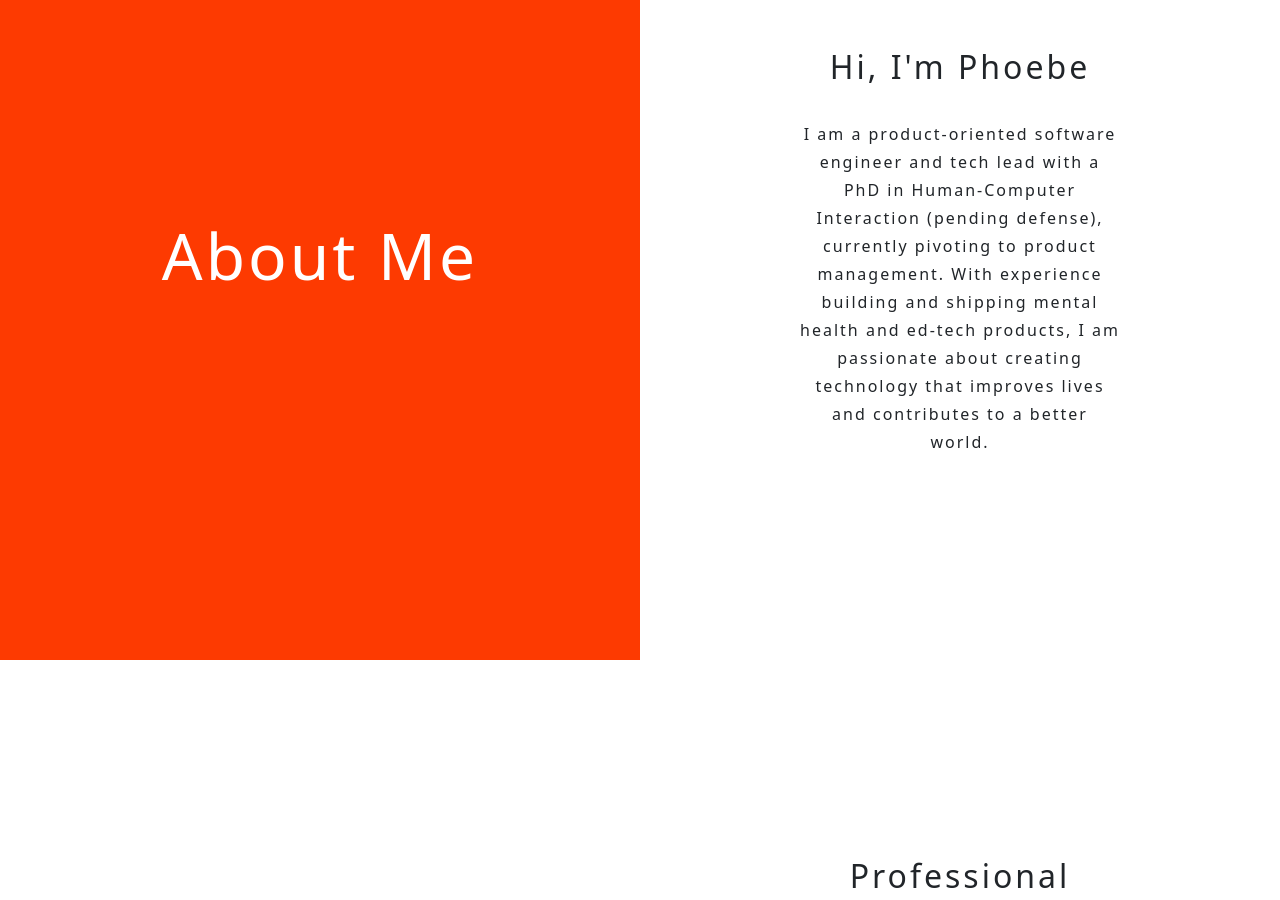
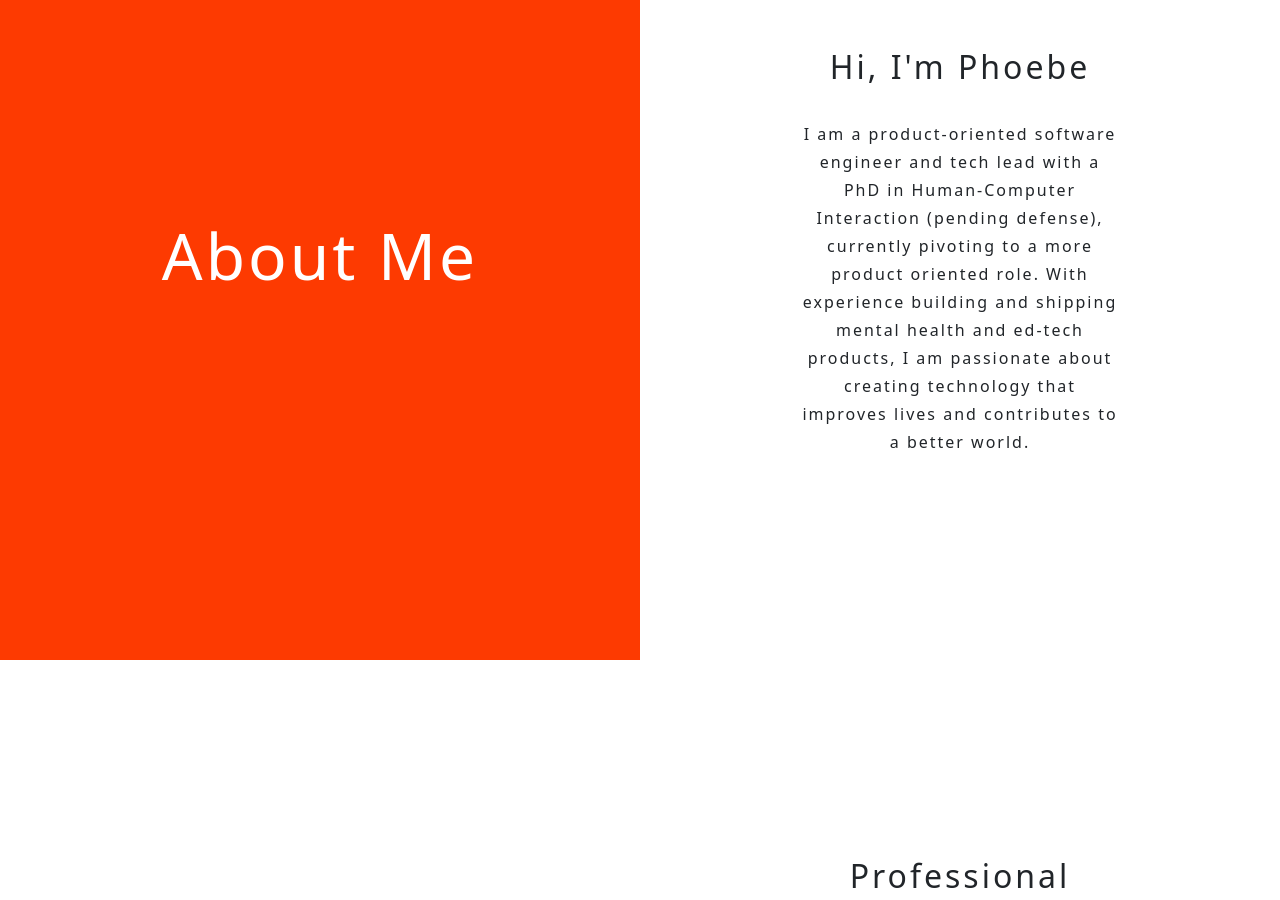
Before and after one commit to phoenixfire07/my-app, a React (Create React App) app: page / in a window 1280 px wide. Shown: the part 940-1840 px from the top of the page. Built offline with nearby package versions, Linux system fonts and the light colour scheme.

Commit message:
Update about.js

```diff
--- a/src/data/about.js
+++ b/src/data/about.js
@@ -1,7 +1,7 @@
 export const aboutData = [
   {
     "title":"Hi, I'm Phoebe",
-    "blurb":"I am a product-oriented software engineer and tech lead with a PhD in Human-Computer Interaction (pending defense), currently pivoting to product management. With experience building and shipping mental health and ed-tech products, I am passionate about creating technology that improves lives and contributes to a better world."
+    "blurb":"I am a product-oriented software engineer and tech lead with a PhD in Human-Computer Interaction (pending defense), currently pivoting to a more product oriented role. With experience building and shipping mental health and ed-tech products, I am passionate about creating technology that improves lives and contributes to a better world."
   },
   {
     "title":"Professional Interests",
```
